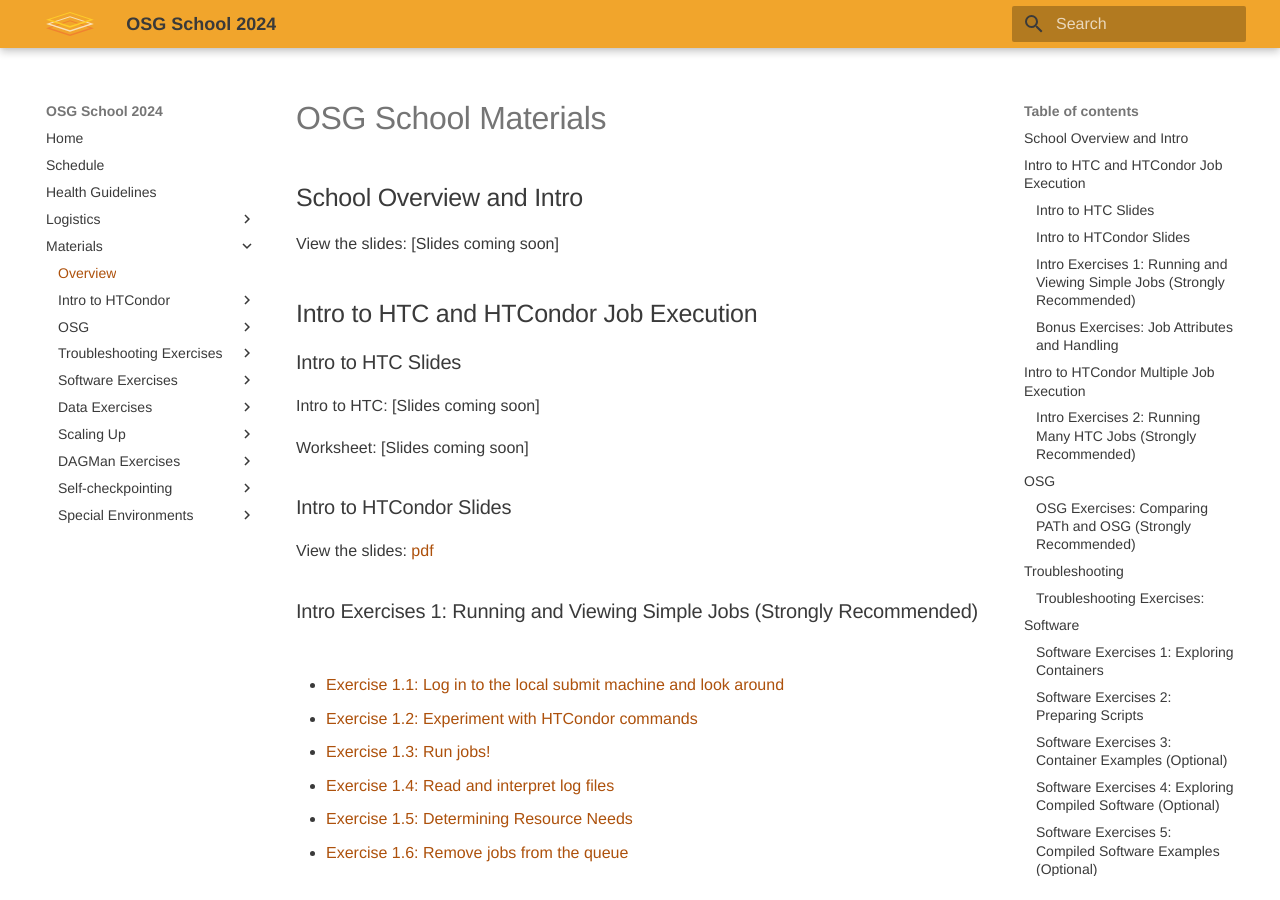
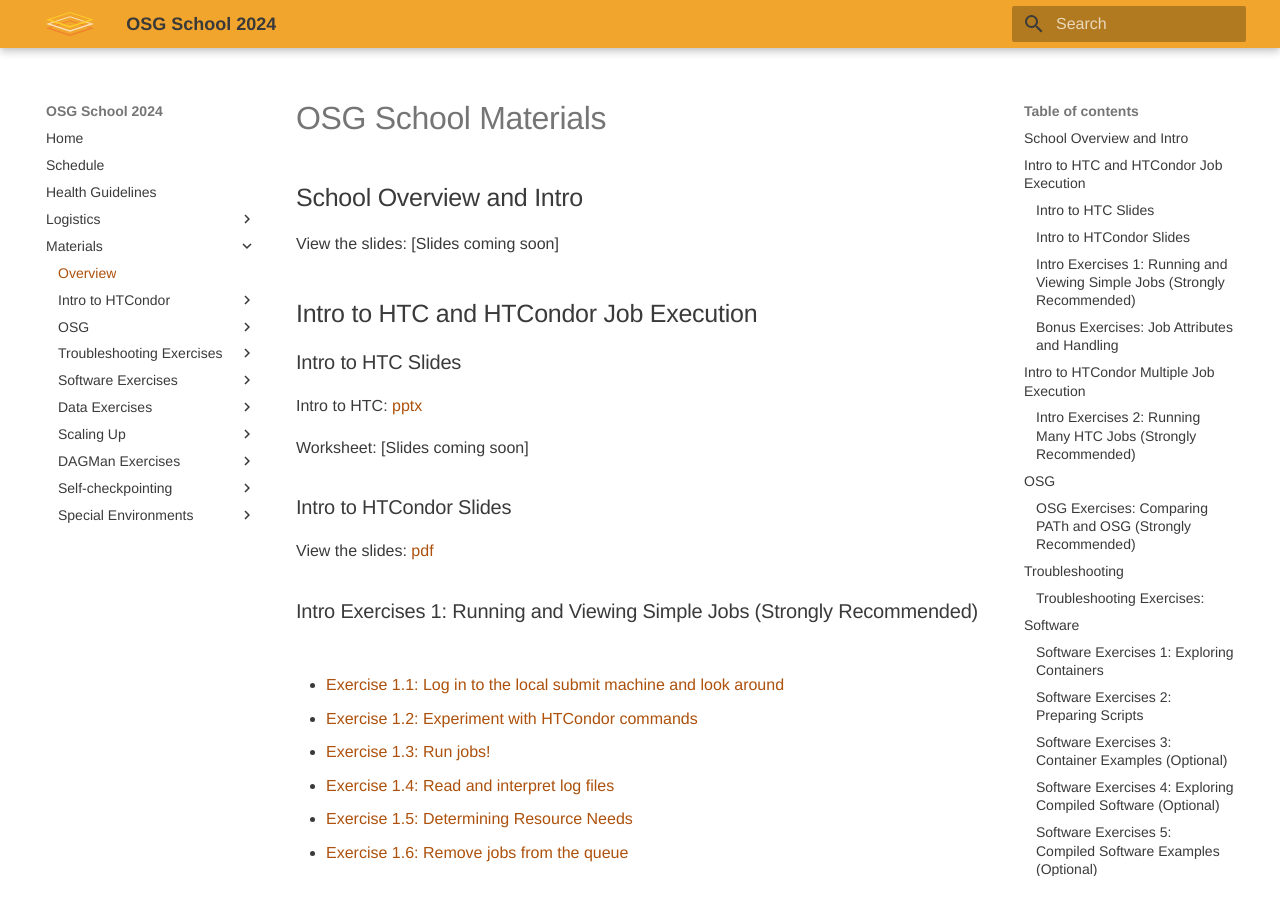
Before and after one commit to osg-htc/school-2024, an MkDocs documentation site: the page built from docs/materials/index.md, in a window 1280 px wide and 900 px high. Built offline with MkDocs 1.6.1 and Material for MkDocs 9.7.7, drawn with Linux system fonts in a browser that asks for light colours.

Commit message:
htc intro slides

```diff
--- a/docs/materials/index.md
+++ b/docs/materials/index.md
@@ -9,7 +9,7 @@
 
 ### Intro to HTC Slides
 
-Intro to HTC: [Slides coming soon]
+Intro to HTC: [pptx](htcondor/osgschool24-htc-intro.pptx)
 
 Worksheet: [Slides coming soon]
 
```
Also changed, not shown: 1 other file.
